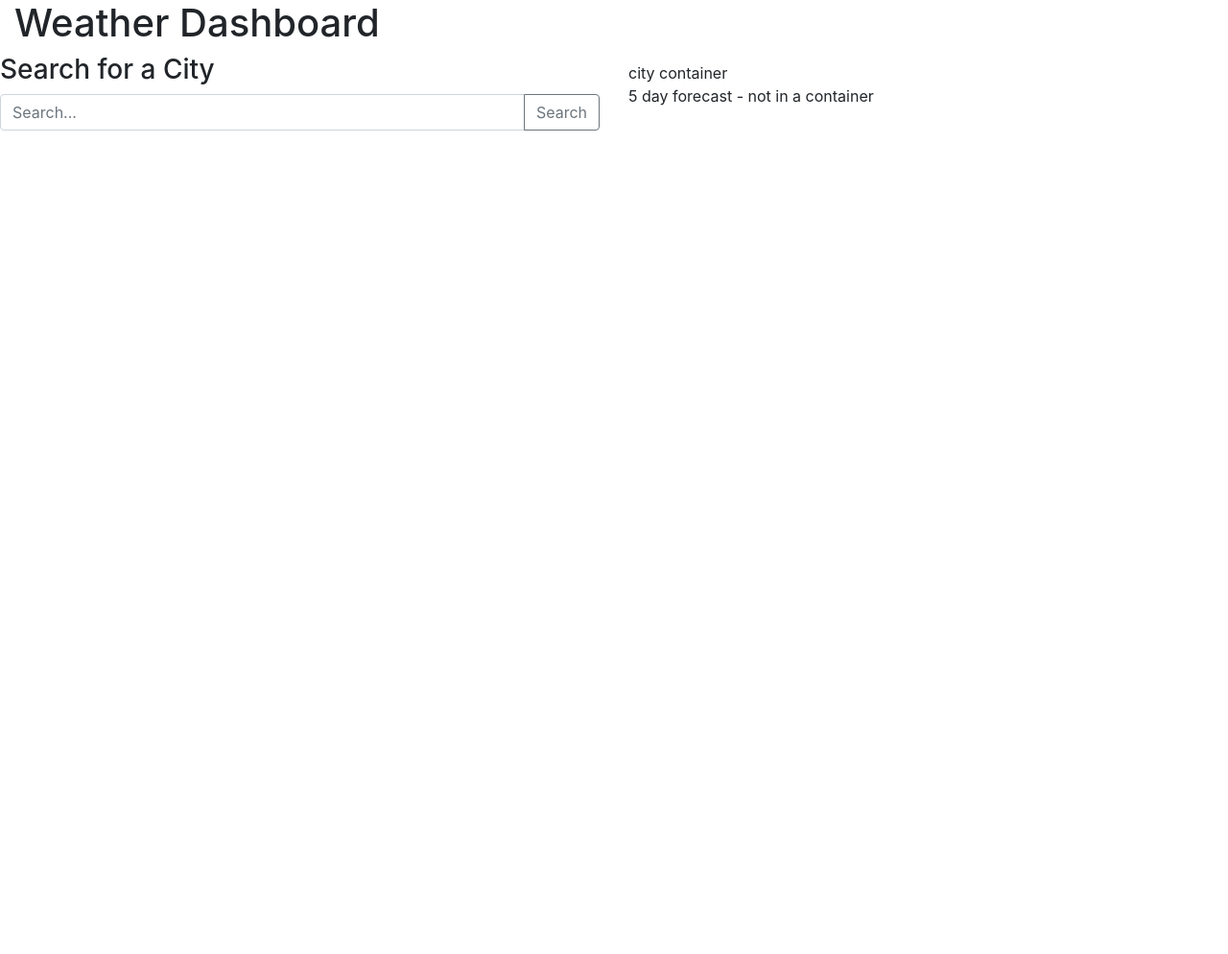
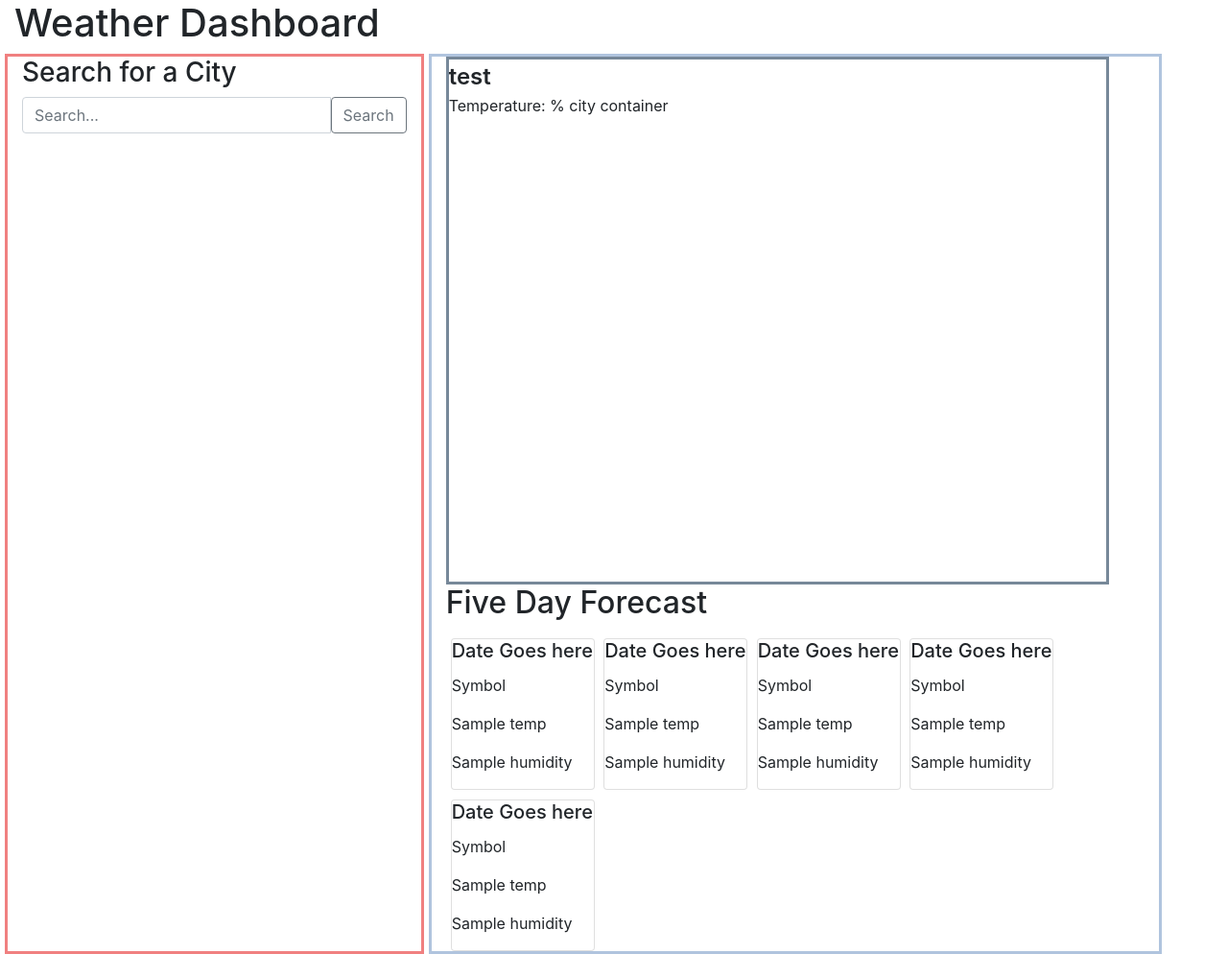
Before and after one commit to GormTheWyrm/WeatherApp, a plain HTML site: page index.html in a window 1280 px wide. Shown: the whole page at 96% size. Before the commit the page ends 800 px from the top, so only its background shows below. Drawn offline with nearby package versions, Linux system fonts and the light colour scheme.

Commit message:
basic layout done

```diff
--- a/assets/script.js
+++ b/assets/script.js
@@ -2,3 +2,35 @@ console.log("test");
 
 //   <div id="current-city"> = container to put current city info in
 //  1 header, 4 spans; temperature, humidity, wind speed, uv index
+
+//.city-holder is div to append cities to
+
+
+//  api key:  3d35d44dc67848bfaece240f47e0c4df
+// https://api.openweathermap.org/data/2.5/weather?q=London,uk&appid=YOUR_API_KEY
+
+//5day forecast info;
+// https://openweathermap.org/forecast5
+// api.openweathermap.org/data/2.5/forecast?q={city name}&appid={your api key}
+// api.openweathermap.org/data/2.5/forecast?q={city name},{state}&appid={your api key}
+//  https://api.openweathermap.org/data/2.5/weather?q=London,uk&appid=YOUR_API_KEY
+
+//current weather info;
+//  https://openweathermap.org/current
+// api.openweathermap.org/data/2.5/weather?q={city name}&appid={your api key}
+// api.openweathermap.org/data/2.5/weather?q={city name},{state}&appid={your api key}
+// api.openweathermap.org/data/2.5/weather?q={city name},{state},{country code}&appid={your api key
+
+
+
+
+/*  **************************** Main APP **************** */
+//searchbutton
+    //adds city to left side
+    //displays current and 5 day forecast via api
+        //search-button
+        $("#search-button").on("click", function () {
+
+            //function here
+        });
+//when click on city
--- a/assets/style.css
+++ b/assets/style.css
@@ -1 +1,37 @@
 /* body{color: brown;} */
+#current-city{
+    height: 550px;
+    width: 95%;
+    margin: 12px, 6px;
+    border: solid lightslategray;
+
+}
+.right-side{
+    border: solid lightsteelblue;
+    /* right: -10px; */
+    margin-left: 5px;
+    margin-right: auto;
+
+}
+.left-side{
+    border: solid lightcoral;
+    /* for some reason this was off the left side of the page until I fixed it */
+    margin-left: 20px;
+    /* padding-left: 5px; */
+    position: relative;
+    /* left: 10px; */
+}
+.card{
+    position: relative;
+    display: inline-block;
+    /* margin: 5px; */
+    /* margin: auto; */
+    margin: 10px auto auto 5px;
+    width: 150px !important;
+}
+#city-name, #today{
+    font-size: x-large;
+    font-weight: 600;
+}
+
+/* {width:430px !important;} to limit search */
--- a/index.html
+++ b/index.html
@@ -8,7 +8,7 @@
     <link rel="stylesheet" href="https://stackpath.bootstrapcdn.com/bootstrap/4.4.1/css/bootstrap.min.css"
         integrity="sha384-Vkoo8x4CGsO3+Hhxv8T/Q5PaXtkKtu6ug5TOeNV6gBiFeWPGFN9MuhOf23Q9Ifjh" crossorigin="anonymous">
 
-        <link rel="stylesheet" href="assets/style.css">
+    <link rel="stylesheet" href="assets/style.css">
 
 </head>
 
@@ -31,7 +31,8 @@
         <!-- need to align center this header, add some margins -->
     </div>
     <div class="row">
-        <div class="col-sm">
+        <div class="col-sm-4 left-side">
+            <!-- start of left side div -->
             <div>
                 <h3>Search for a City</h3>
 
@@ -39,23 +40,81 @@
                 <div class="input-group mb-3">
                     <input type="text" class="form-control" placeholder="Search..." aria-label="Search"
                         aria-describedby="button-addon2">
-                    <div class="input-group-append">
-                        <button class="btn btn-outline-secondary" type="button" id="button-addon2">Search</button>
+                    <div class="city-holder">
+                        <button class="btn btn-outline-secondary" type="submit" id="search-button">Search</button>
+                        <!-- figure out how to make search input smaller -->
+
+                        <!-- could use a span...  -->
+                        <!-- <span class="algolia-autocomplete"
+                            style="display: inline-block; position: relative; direction: ltr;"><input
+                                class="form-control ds-input" id="search-input" role="combobox" aria-expanded="false"
+                                aria-owns="algolia-autocomplete-listbox-0"
+                                style="vertical-align: top; position: relative;" dir="auto" spellcheck="false"
+                                aria-autocomplete="list" aria-label="Search for..." type="search"
+                                placeholder="Search..." autocomplete="off" data-docs-version="4.4">
+                            <pre aria-hidden="true"
+                                style='text-transform: none; text-indent: 0px; letter-spacing: normal; font-family: -apple-system,BlinkMacSystemFont,"Segoe UI",Roboto,"Helvetica Neue",Arial,"Noto Sans",sans-serif,"Apple Color Emoji","Segoe UI Emoji","Segoe UI Symbol","Noto Color Emoji"; font-size: 16px; font-style: normal; font-variant: normal; font-weight: 400; word-spacing: 0px; white-space: pre; visibility: hidden; position: absolute;'></pre>
+                            <span class="ds-dropdown-menu" id="algolia-autocomplete-listbox-0" role="listbox"
+                                style="left: 0px; top: 100%; right: auto; display: none; position: absolute; z-index: 100;">
+                                <div class="ds-dataset-1"></div>
+                            </span></span> -->
+
+
                     </div>
                 </div>
             </div>
 
         </div> <!-- end of left div -->
-        <div class="col-md">
+        <div class="col-sm-7 right-side">
+            <!-- will likely have to fiddle with bootstrap class to fix size -->
             <div id="current-city">
-                <h2 id="city-name"></h2>
+                <span id="city-name">test</span> <span id="today"></span>
+                <!-- needs to add a space before the day... -->
+                <br>
+                <span id="city-temp">Temperature: </span> <span id="city-temp"></span> <span>%</span>
+
                 city container
-                    <!-- hopefully can just input city name...and date... -->
+                <!-- hopefully can just input city name...and date... -->
 
 
             </div>
-            5 day forecast - not in a container
+
+            <h2>Five Day Forecast</h2>
             <!-- 5 containers, inline-block? -->
+            <div class="card" style="width: 18rem;">
+                <h5 class="card-title">Date Goes here</h5>
+                <p class="card-symbol">Symbol</p>    <!-- switch out for a real symbol... -->
+                <p class="card-temp"> Sample temp</p>
+                <p class="card-humidity">Sample humidity</p>
+            </div>
+
+            <div class="card" style="width: 18rem;">
+                <h5 class="card-title">Date Goes here</h5>
+                <p class="card-symbol">Symbol</p>    <!-- switch out for a real symbol... -->
+                <p class="card-temp"> Sample temp</p>
+                <p class="card-humidity">Sample humidity</p>
+            </div>
+
+            <div class="card" style="width: 18rem;">
+                <h5 class="card-title">Date Goes here</h5>
+                <p class="card-symbol">Symbol</p>    <!-- switch out for a real symbol... -->
+                <p class="card-temp"> Sample temp</p>
+                <p class="card-humidity">Sample humidity</p>
+            </div>
+
+            <div class="card" style="width: 18rem;">
+                <h5 class="card-title">Date Goes here</h5>
+                <p class="card-symbol">Symbol</p>    <!-- switch out for a real symbol... -->
+                <p class="card-temp"> Sample temp</p>
+                <p class="card-humidity">Sample humidity</p>
+            </div>
+
+            <div class="card" style="width: 18rem;">
+                <h5 class="card-title">Date Goes here</h5>
+                <p class="card-symbol">Symbol</p>    <!-- switch out for a real symbol... -->
+                <p class="card-temp"> Sample temp</p>
+                <p class="card-humidity">Sample humidity</p>
+            </div>
 
 
         </div> <!-- end of right div -->
@@ -74,7 +133,7 @@
         integrity="sha384-wfSDF2E50Y2D1uUdj0O3uMBJnjuUD4Ih7YwaYd1iqfktj0Uod8GCExl3Og8ifwB6"
         crossorigin="anonymous"></script>
 
-        <script src="assets/script.js"></script>
+    <script src="assets/script.js"></script>
 
 </body>
 
```
